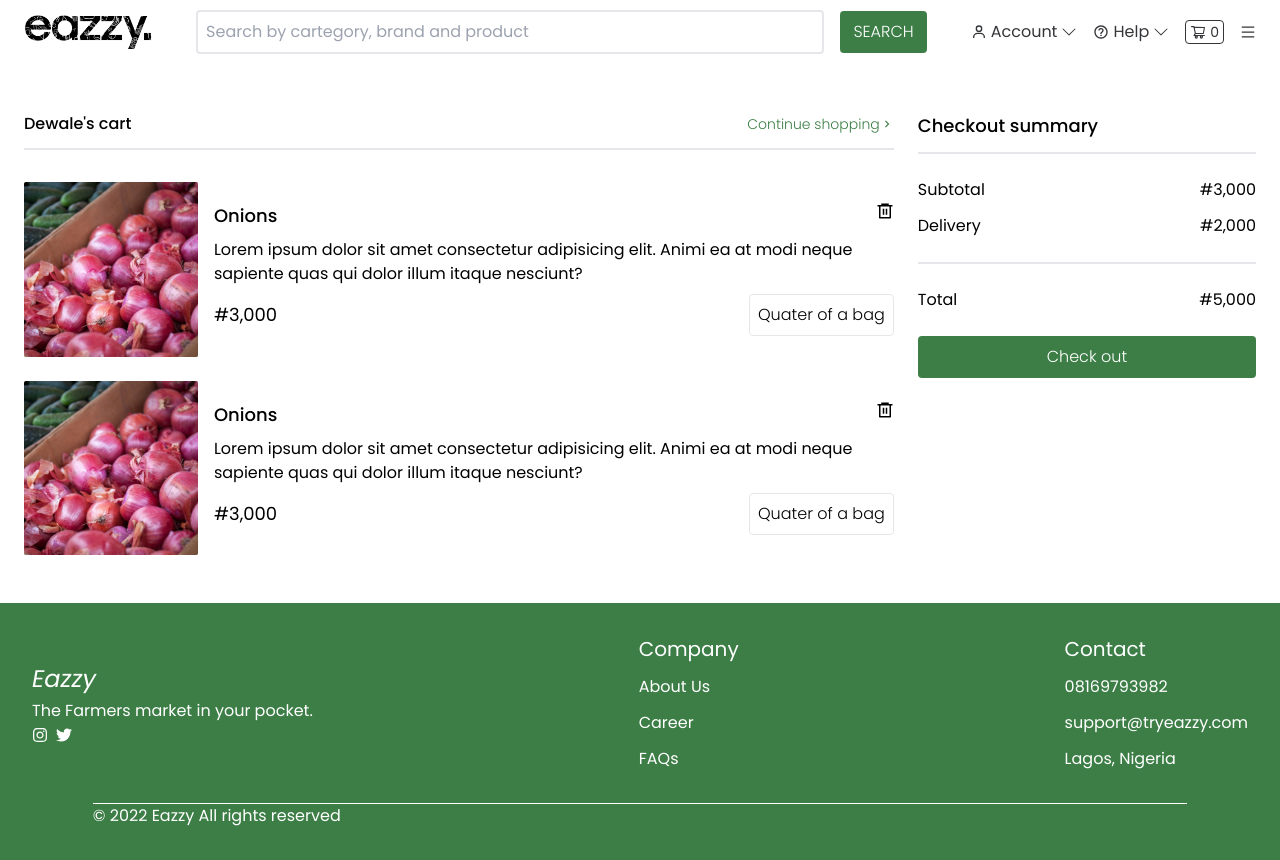
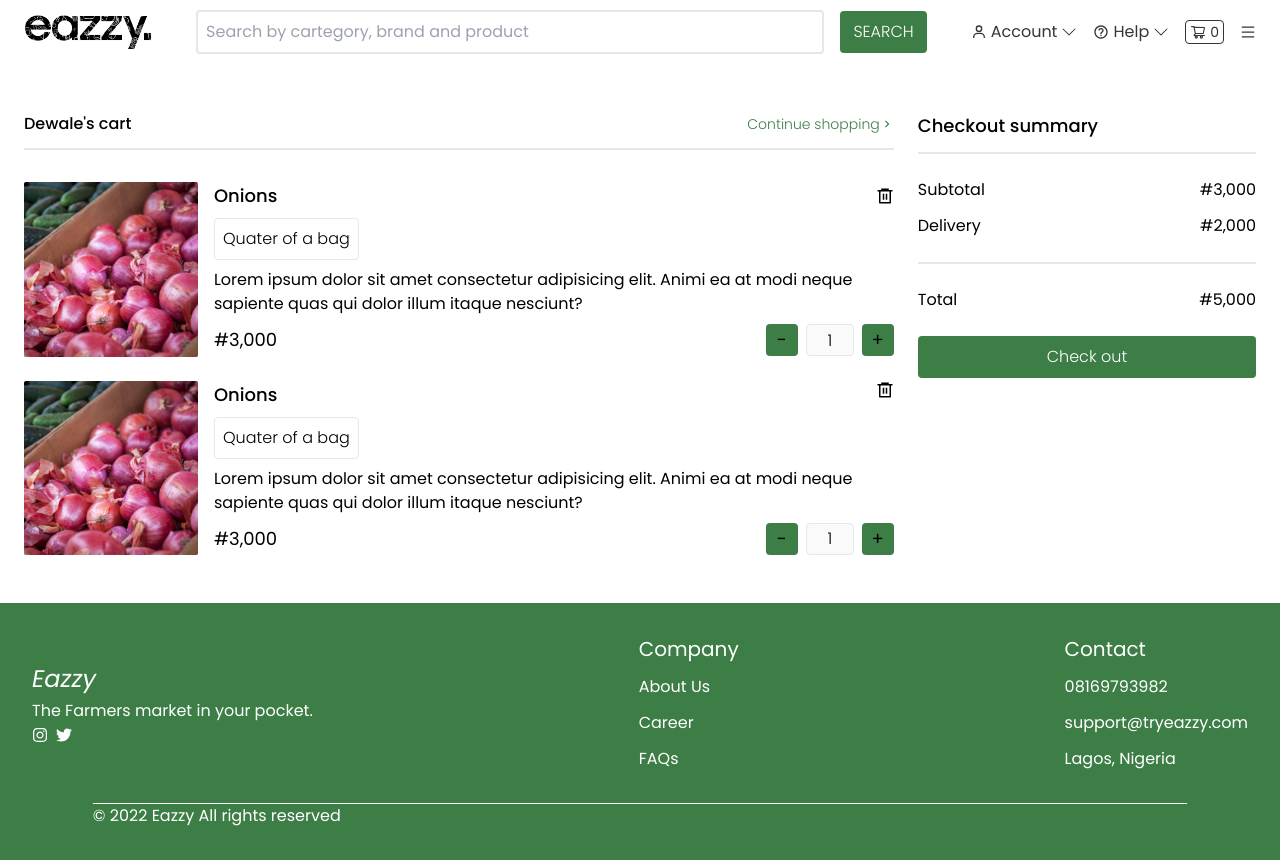
Before and after one commit to Dewaley/eazzy, a React (Create React App) app: page /cart in a window 1280 px wide. Built offline with nearby package versions, Linux system fonts and the light colour scheme.

Commit message:
design changes

```diff
--- a/src/App.css
+++ b/src/App.css
@@ -22,6 +22,18 @@
 * {
   font-family: "Poppins", "sans-serif" !important;
   scroll-behavior: smooth;
+}
+
+/* Chrome, Safari, Edge, Opera */
+input::-webkit-outer-spin-button,
+input::-webkit-inner-spin-button {
+  -webkit-appearance: none;
+  margin: 0;
+}
+
+/* Firefox */
+input[type=number] {
+  -moz-appearance: textfield;
 }
 
 .circles {
--- a/src/components/Navbar/Navbar.jsx
+++ b/src/components/Navbar/Navbar.jsx
@@ -76,9 +76,9 @@ const Navbar = () => {
               />
             </div>
           </div>
-          <span className='flex items-center justify-center h-6 px-1 rounded border-[1px] border-blackish gap-1'>
+          <Link to="/cart" className='flex items-center justify-center h-6 px-1 rounded border-[1px] border-blackish gap-1'>
             <AiOutlineShoppingCart /> <span className='text-sm'>0</span>
-          </span>
+          </Link>
           <span
             className='flex items-center justify-center h-6 rounded cursor-pointer'
             onClick={() => {
--- a/src/pages/Cart/Cart.jsx
+++ b/src/pages/Cart/Cart.jsx
@@ -3,10 +3,19 @@ import onions from "../../assets/onions.png";
 import cart from "../../assets/cart.svg";
 import Button from "../../components/Button/Button";
 import { useState } from "react";
-import {RiDeleteBin6Line} from "react-icons/ri"
+import { RiDeleteBin6Line } from "react-icons/ri";
 
 const Cart = () => {
   const [bount, setBount] = useState(99);
+  const [count, setCount] = useState(1);
+
+  const increment = () => {
+    setCount((prev) => prev + 1);
+  };
+
+  const decrement = () => {
+    count > 1 && setCount((prev) => prev - 1)
+  };
 
   return (
     <div>
@@ -28,21 +37,43 @@ const Cart = () => {
                   className='w-[20%] object-center object-cover'
                 />
                 <div className='flex flex-col gap-2 w-[80%]'>
-                    <div className='flex justify-between'>
+                  <div className='flex justify-between items-center'>
                     <h1 className='text-lg font-medium'>Onions</h1>
                     <h4 className='text-lg font-medium'>
                       <RiDeleteBin6Line />
                     </h4>
                   </div>
+                  <span className='border-[1px] rounded p-2 font-light w-fit'>
+                    Quater of a bag
+                  </span>
                   <p>
                     Lorem ipsum dolor sit amet consectetur adipisicing elit.
-                      Animi ea at modi neque sapiente quas qui dolor illum
-                      itaque nesciunt?
+                    Animi ea at modi neque sapiente quas qui dolor illum itaque
+                    nesciunt?
                   </p>
                   <div className='flex justify-between items-center'>
                     <span className='text-lg'>#3,000</span>
-                      <span className='border-[1px] rounded p-2 font-light'>
-                        Quater of a bag
+                    <span className='flex items-center gap-2'>
+                      <button
+                        className='text-lg bg-greenish flex justify-center items-center w-8 h-8 rounded'
+                        onClick={() => decrement()}
+                      >
+                        -
+                      </button>
+                      <input
+                        type='number'
+                        name='quantity'
+                        id='quantity'
+                        className='border-[1px] rounded p-2 font-light w-12 h-8 text-center rounded'
+                        value={count}
+                        disabled
+                      />
+                      <button
+                        className='text-lg bg-greenish flex justify-center items-center w-8 h-8 rounded'
+                        onClick={() => increment()}
+                      >
+                        +
+                      </button>
                     </span>
                   </div>
                 </div>
@@ -53,22 +84,44 @@ const Cart = () => {
                   alt=''
                   className='w-[20%] object-center object-cover'
                 />
-                  <div className='w-[80%] flex flex-col gap-2'>
+                <div className='flex flex-col gap-2 w-[80%]'>
                   <div className='flex justify-between'>
                     <h1 className='text-lg font-medium'>Onions</h1>
                     <h4 className='text-lg font-medium'>
                       <RiDeleteBin6Line />
                     </h4>
                   </div>
+                  <span className='border-[1px] rounded p-2 font-light w-fit'>
+                    Quater of a bag
+                  </span>
                   <p>
                     Lorem ipsum dolor sit amet consectetur adipisicing elit.
-                      Animi ea at modi neque sapiente quas qui dolor illum
-                      itaque nesciunt?
+                    Animi ea at modi neque sapiente quas qui dolor illum itaque
+                    nesciunt?
                   </p>
                   <div className='flex justify-between items-center'>
                     <span className='text-lg'>#3,000</span>
-                      <span className='border-[1px] rounded p-2 font-light'>
-                        Quater of a bag
+                    <span className='flex items-center gap-2'>
+                      <button
+                        className='text-lg bg-greenish flex justify-center items-center w-8 h-8 rounded'
+                        onClick={() => decrement()}
+                      >
+                        -
+                      </button>
+                      <input
+                        type='number'
+                        name='quantity'
+                        id='quantity'
+                        className='border-[1px] rounded p-2 font-light w-12 h-8 text-center rounded'
+                        value={count}
+                        disabled
+                      />
+                      <button
+                        className='text-lg bg-greenish flex justify-center items-center w-8 h-8 rounded'
+                        onClick={() => increment()}
+                      >
+                        +
+                      </button>
                     </span>
                   </div>
                 </div>
@@ -99,10 +152,16 @@ const Cart = () => {
       ) : (
         <div className='bg-[#E5E5E5] flex justify-center items-center min-h-[60vh] py-8'>
           <div className='flex flex-col items-center justify-center bg-white md:w-[70vw] p-8 gap-4 rounded'>
-            <img src={cart} alt="" />
-            <h4 className='text-lg font-medium text-center'>Your cart is empty</h4>
-            <p className="font-light text-center">See our categories and shop from us</p>
-            <a href="/"><Button big content={"Start shopping"} /></a>
+            <img src={cart} alt='' />
+            <h4 className='text-lg font-medium text-center'>
+              Your cart is empty
+            </h4>
+            <p className='font-light text-center'>
+              See our categories and shop from us
+            </p>
+            <a href='/'>
+              <Button big content={"Start shopping"} />
+            </a>
           </div>
         </div>
       )}
```
Lines whose indentation alone changed are shown as unchanged.
